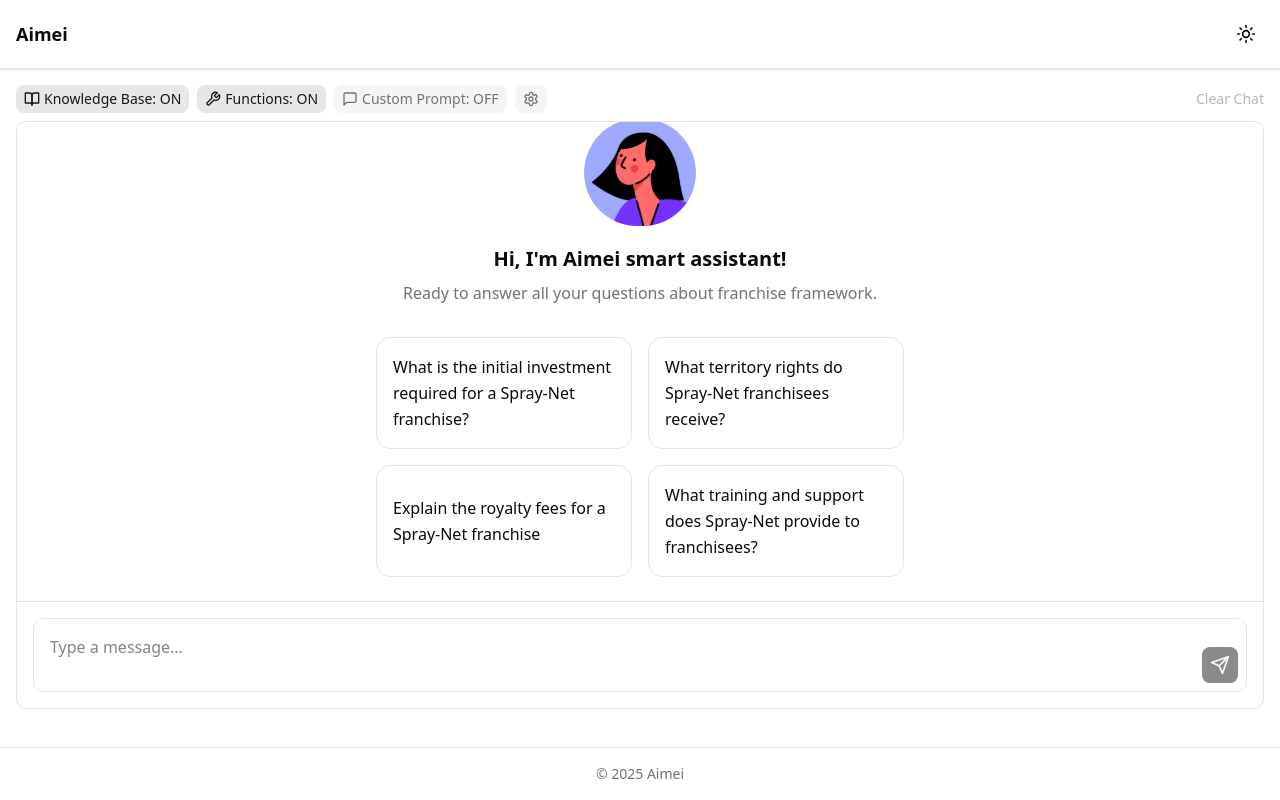
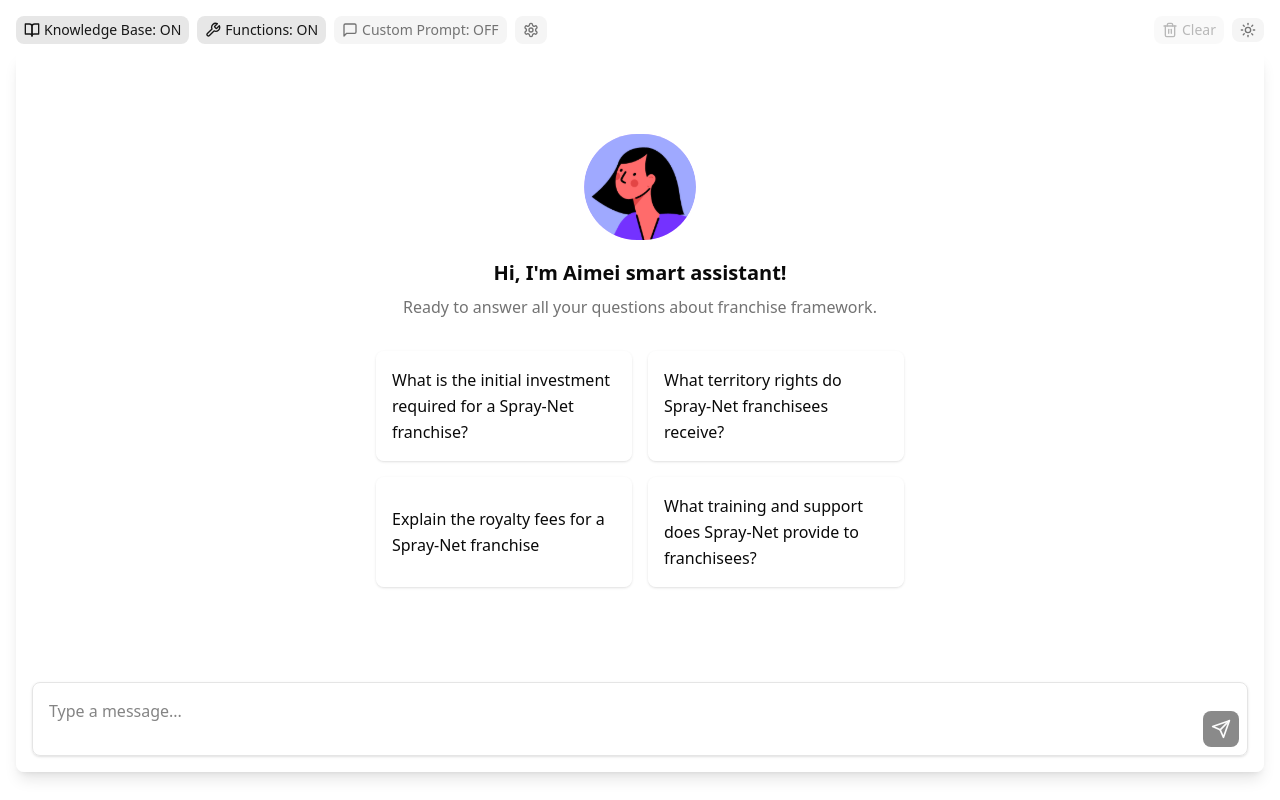
Before and after one commit to MaxsBond/aimei-assistant-chat, a Next.js app: page / in a window 1280 px wide. Built offline with nearby package versions, Linux system fonts and the light colour scheme.

Commit message:
Visual Update

```diff
--- /dev/null
+++ b/src/components/chat/chat-controls.tsx
@@ -0,0 +1,137 @@
+"use client";
+
+import {
+  BookOpen,
+  BookX,
+  Wrench,
+  SlashIcon,
+  MessageSquare,
+  Settings,
+  Trash2
+} from "lucide-react";
+import { useChatStore } from "@/lib/store";
+import { ThemeToggle } from "../theme/theme-toggle";
+
+export function ChatControls() {
+  const {
+    messages,
+    clearMessages,
+    isLoading,
+    clearSuggestions,
+    ragSettings,
+    toggleRAG,
+    functionSettings,
+    toggleFunctions,
+    customPromptSettings,
+    toggleCustomPrompt,
+    setShowCustomPromptForm,
+    getActivePrompt,
+  } = useChatStore();
+
+  const handleClearChat = () => {
+    if (window.confirm("Are you sure you want to clear the chat history?")) {
+      clearMessages();
+      clearSuggestions();
+    }
+  };
+
+  const handleOpenPromptManager = () => {
+    setShowCustomPromptForm(true);
+  };
+
+  // Get the active custom prompt if any
+  const activePrompt = getActivePrompt();
+
+  return (
+    <div className="flex items-center justify-between w-full mb-2 bg-background/60 rounded-md">
+      <div className="flex gap-2">
+        <button
+          onClick={toggleRAG}
+          className={`flex items-center gap-1 text-sm px-2 py-1 rounded-md ${
+            ragSettings.enabled
+              ? 'bg-primary/10 text-primary'
+              : 'bg-muted text-muted-foreground'
+          }`}
+        >
+          {ragSettings.enabled ? (
+            <>
+              <BookOpen className="w-4 h-4" />
+              <span>Knowledge Base: ON</span>
+            </>
+          ) : (
+            <>
+              <BookX className="w-4 h-4" />
+              <span>Knowledge Base: OFF</span>
+            </>
+          )}
+        </button>
+
+        <button
+          onClick={toggleFunctions}
+          className={`flex items-center gap-1 text-sm px-2 py-1 rounded-md ${
+            functionSettings.enabled
+              ? 'bg-primary/10 text-primary'
+              : 'bg-muted text-muted-foreground'
+          }`}
+        >
+          {functionSettings.enabled ? (
+            <>
+              <Wrench className="w-4 h-4" />
+              <span>Functions: ON</span>
+            </>
+          ) : (
+            <>
+              <div className="relative w-4 h-4">
+                <Wrench className="w-4 h-4" />
+                <SlashIcon className="w-4 h-4 absolute top-0 left-0 text-red-500" />
+              </div>
+              <span>Functions: OFF</span>
+            </>
+          )}
+        </button>
+
+        <button
+          onClick={toggleCustomPrompt}
+          className={`flex items-center gap-1 text-sm px-2 py-1 rounded-md ${
+            customPromptSettings.enabled && activePrompt
+              ? 'bg-primary/10 text-primary'
+              : 'bg-muted text-muted-foreground'
+          }`}
+        >
+          {customPromptSettings.enabled && activePrompt ? (
+            <>
+              <MessageSquare className="w-4 h-4" />
+              <span>{`Custom: ${activePrompt.name}`}</span>
+            </>
+          ) : (
+            <>
+              <MessageSquare className="w-4 h-4" />
+              <span>Custom Prompt: OFF</span>
+            </>
+          )}
+        </button>
+
+        <button
+          onClick={handleOpenPromptManager}
+          className="flex items-center gap-1 text-sm px-2 py-1 rounded-md bg-muted text-muted-foreground hover:bg-muted/80"
+          title="Manage Custom Prompts"
+        >
+          <Settings className="w-4 h-4" />
+        </button>
+      </div>
+
+      <div className="flex items-center gap-2">
+        <button
+          onClick={handleClearChat}
+          disabled={messages.length === 0 || isLoading}
+          className="flex items-center gap-1 text-sm px-2 py-1 rounded-md bg-muted text-muted-foreground hover:bg-muted/80 disabled:opacity-50"
+          title="Clear Chat"
+        >
+          <Trash2 className="w-4 h-4" />
+          <span>Clear</span>
+        </button>
+        <ThemeToggle />
+      </div>
+    </div>
+  );
+}
--- a/src/components/chat/chat-input.tsx
+++ b/src/components/chat/chat-input.tsx
@@ -62,7 +62,7 @@
   };
 
   return (
-    <div className={`border rounded-lg p-2 flex items-end gap-2 bg-background transition-colors ${isLoading ? 'border-primary/50' : ''}`}>
+    <div className={`border rounded-md p-2 flex items-end gap-2 bg-background/60 shadow-sm transition-colors ${isLoading ? 'border-primary/50' : ''}`}>
       <textarea
         ref={textareaRef}
         value={message}
--- a/src/components/chat/chat.tsx
+++ b/src/components/chat/chat.tsx
@@ -6,7 +6,6 @@
 import { ChatInput } from "./chat-input";
 import { SuggestionsContainer } from "./suggestions-container";
 import { sendMessage, getSuggestions, Message as ApiMessage } from "@/lib/api";
-import { BookOpen, BookX, Wrench, SlashIcon, MessageSquare, Settings } from "lucide-react";
 import { CustomPrompt, CustomPromptData } from "./custom-prompt";
 import { CustomPromptManager } from "./custom-prompt-manager";
 import { buildPromptFromCustomData } from "@/lib/promptUtils";
@@ -39,6 +38,7 @@
   } = useChatStore();
 
   const [showPromptManager, setShowPromptManager] = useState(false);
+  const [showSuggestions, setShowSuggestions] = useState(true);
 
   const handleSendMessage = async (content: string) => {
     // Add user message to the store
@@ -63,7 +63,7 @@
         enableFunctions: functionSettings.enabled,
         useCustomPrompt: customPromptSettings.enabled,
         customPromptContent: customPromptSettings.enabled && getActivePrompt()
-          ? buildPromptFromCustomData(getActivePrompt())
+          ? buildPromptFromCustomData(getActivePrompt()!)
           : undefined
       });
 
@@ -75,9 +75,9 @@
         {
           id: newMessageId, // Pass ID so we can reference it immediately
           citations: responseMessage.citations,
-          ragEnabled: responseMessage.citations?.length > 0,
-          confidence: responseMessage.citations?.length > 0 ?
-            getConfidenceFromCitations(responseMessage.citations) : undefined,
+          ragEnabled: responseMessage.citations && responseMessage.citations.length > 0,
+          confidence: responseMessage.citations && responseMessage.citations.length > 0 ?
+            getConfidenceFromCitations(responseMessage.citations || []) : undefined,
           needsCallback: responseMessage.callback?.needed,
           callbackReason: responseMessage.callback?.reason,
         }
@@ -155,94 +155,8 @@
   const activePrompt = getActivePrompt();
 
   return (
-    <div className="flex flex-col h-[calc(100vh-11rem)]">
-      <div className="flex justify-between mb-2">
-        <div className="flex gap-2">
-          <button
-            onClick={toggleRAG}
-            className={`flex items-center gap-1 text-sm px-2 py-1 rounded-md ${
-              ragSettings.enabled
-                ? 'bg-primary/10 text-primary'
-                : 'bg-muted text-muted-foreground'
-            }`}
-          >
-            {ragSettings.enabled ? (
-              <>
-                <BookOpen className="w-4 h-4" />
-                <span>Knowledge Base: ON</span>
-              </>
-            ) : (
-              <>
-                <BookX className="w-4 h-4" />
-                <span>Knowledge Base: OFF</span>
-              </>
-            )}
-          </button>
-
-          <button
-            onClick={toggleFunctions}
-            className={`flex items-center gap-1 text-sm px-2 py-1 rounded-md ${
-              functionSettings.enabled
-                ? 'bg-primary/10 text-primary'
-                : 'bg-muted text-muted-foreground'
-            }`}
-          >
-            {functionSettings.enabled ? (
-              <>
-                <Wrench className="w-4 h-4" />
-                <span>Functions: ON</span>
-              </>
-            ) : (
-              <>
-                <div className="relative w-4 h-4">
-                  <Wrench className="w-4 h-4" />
-                  <SlashIcon className="w-4 h-4 absolute top-0 left-0 text-red-500" />
-                </div>
-                <span>Functions: OFF</span>
-              </>
-            )}
-          </button>
-
-          <button
-            onClick={toggleCustomPrompt}
-            className={`flex items-center gap-1 text-sm px-2 py-1 rounded-md ${
-              customPromptSettings.enabled && activePrompt
-                ? 'bg-primary/10 text-primary'
-                : 'bg-muted text-muted-foreground'
-            }`}
-          >
-            {customPromptSettings.enabled && activePrompt ? (
-              <>
-                <MessageSquare className="w-4 h-4" />
-                <span>{`Custom: ${activePrompt.name}`}</span>
-              </>
-            ) : (
-              <>
-                <MessageSquare className="w-4 h-4" />
-                <span>Custom Prompt: OFF</span>
-              </>
-            )}
-          </button>
-
-          <button
-            onClick={handleOpenPromptManager}
-            className="flex items-center gap-1 text-sm px-2 py-1 rounded-md bg-muted text-muted-foreground hover:bg-muted/80"
-            title="Manage Custom Prompts"
-          >
-            <Settings className="w-4 h-4" />
-          </button>
-        </div>
-
-        <button
-          onClick={handleClearChat}
-          disabled={messages.length === 0 || isLoading}
-          className="text-sm text-muted-foreground hover:text-foreground disabled:opacity-50"
-        >
-          Clear Chat
-        </button>
-      </div>
-
-      <div className="flex-1 flex flex-col overflow-hidden border rounded-lg bg-background/50">
+    <div className="flex flex-col h-[calc(100vh-5rem)]">
+      <div className="flex-1 flex flex-col overflow-hidden rounded-md bg-background/60 shadow-lg">
         {showCustomPromptForm && (
           <CustomPrompt
             onClose={() => setShowCustomPromptForm(false)}
@@ -263,10 +177,12 @@
           onSendMessage={handleSendMessage}
         />
 
-        <div className="p-4 border-t">
+        <div className="p-4">
           <SuggestionsContainer
             suggestions={unusedSuggestions}
             onSelectSuggestion={handleSelectSuggestion}
+            showSuggestions={showSuggestions}
+            setShowSuggestions={setShowSuggestions}
           />
 
           <ChatInput onSendMessage={handleSendMessage} isLoading={isLoading} />
--- a/src/components/chat/suggestion-item.tsx
+++ b/src/components/chat/suggestion-item.tsx
@@ -11,7 +11,7 @@
   return (
     <button
       onClick={() => onClick(suggestion)}
-      className="px-3 py-2 bg-muted/60 hover:bg-muted text-sm rounded-lg border transition-colors whitespace-normal text-left"
+      className="px-3 py-2 bg-background/60 hover:bg-muted text-sm rounded-md border shadow-sm transition-colors whitespace-normal text-left"
     >
       {suggestion.content}
     </button>
--- a/src/components/chat/suggestions-container.tsx
+++ b/src/components/chat/suggestions-container.tsx
@@ -2,21 +2,50 @@
 
 import { SuggestionItem } from "./suggestion-item";
 import { Suggestion } from "@/lib/store";
+import { ChevronDown, ChevronUp } from "lucide-react";
+import { Dispatch, SetStateAction } from "react";
 
 interface SuggestionsContainerProps {
   suggestions: Suggestion[];
   onSelectSuggestion: (suggestion: Suggestion) => void;
+  showSuggestions: boolean;
+  setShowSuggestions: Dispatch<SetStateAction<boolean>>;
 }
 
 export function SuggestionsContainer({
   suggestions,
   onSelectSuggestion,
+  showSuggestions,
+  setShowSuggestions,
 }: SuggestionsContainerProps) {
   if (!suggestions.length) return null;
 
   return (
     <div className="mb-4">
-      <p className="text-xs text-muted-foreground mb-2">Suggested follow-ups:</p>
+      <div className="flex items-center justify-between mb-2">
+        <div className="flex items-center">
+          <button
+            onClick={() => setShowSuggestions(!showSuggestions)}
+            className="flex items-center justify-center p-1 mr-1 hover:bg-muted/50 rounded-md text-muted-foreground"
+            aria-label={showSuggestions ? "Hide suggestions" : "Show suggestions"}
+          >
+            {showSuggestions ? (
+              <ChevronDown className="h-4 w-4" />
+            ) : (
+              <ChevronUp className="h-4 w-4" />
+            )}
+          </button>
+          <p className="text-xs text-muted-foreground">Suggestions</p>
+        </div>
+      </div>
+
+      <div
+        className={`overflow-hidden transition-all duration-300 ease-in-out ${
+          showSuggestions
+            ? 'max-h-96 opacity-100 my-2'
+            : 'max-h-0 opacity-0 my-0'
+        }`}
+      >
         <div className="flex flex-wrap gap-2">
           {suggestions.map((suggestion) => (
             <SuggestionItem
@@ -27,5 +56,6 @@
           ))}
         </div>
       </div>
+    </div>
   );
 }
--- a/src/components/chat/welcome-suggestions.tsx
+++ b/src/components/chat/welcome-suggestions.tsx
@@ -26,7 +26,7 @@
         <button
           key={index}
           onClick={() => onClick(suggestion.title)}
-          className="p-4 rounded-xl border bg-background hover:bg-muted/50 transition-colors text-left w-full"
+          className="p-4 rounded-md bg-background/60 shadow-sm hover:bg-muted/50 transition-colors text-left w-full"
         >
           <div className="leading-relaxed">{suggestion.title}</div>
         </button>
--- a/src/components/layout/main-layout.tsx
+++ b/src/components/layout/main-layout.tsx
@@ -1,7 +1,7 @@
 "use client";
 
 import { ReactNode } from "react";
-import { ThemeToggle } from "../theme/theme-toggle";
+import { ChatControls } from "../chat/chat-controls";
 
 interface MainLayoutProps {
   children: ReactNode;
@@ -10,25 +10,11 @@
 export function MainLayout({ children }: MainLayoutProps) {
   return (
     <div className="flex flex-col min-h-screen">
-      {/* Header */}
-      <header className="sticky top-0 z-10 border-b bg-background p-4 shadow-sm">
-        <div className="container mx-auto flex items-center justify-between">
-          <h1 className="text-lg font-semibold">Aimei</h1>
-          <ThemeToggle />
-        </div>
-      </header>
-
       {/* Main content */}
       <main className="flex-1 container mx-auto p-4">
+        <ChatControls />
         {children}
       </main>
-
-      {/* Footer */}
-      <footer className="border-t bg-background p-4">
-        <div className="container mx-auto text-center text-sm text-muted-foreground">
-          <p>© {new Date().getFullYear()} Aimei</p>
-        </div>
-      </footer>
     </div>
   );
 }
--- a/src/components/theme/theme-toggle.tsx
+++ b/src/components/theme/theme-toggle.tsx
@@ -15,19 +15,19 @@
 
   // Don't render anything during SSR or when hydrating
   if (!mounted) {
-    return <div className="w-9 h-9"></div>; // Placeholder with same size
+    return <div className="w-4 h-4"></div>; // Placeholder with same size as other icons
   }
 
   return (
     <button
       onClick={() => setTheme(theme === "light" ? "dark" : "light")}
-      className="rounded-md p-2 focus:outline-none focus:ring-2 focus:ring-primary hover:bg-muted"
+      className="flex items-center gap-1 text-sm px-2 py-1 rounded-md bg-muted text-muted-foreground hover:bg-muted/80"
       aria-label="Toggle theme"
     >
       {theme === "light" ? (
-        <Moon className="h-5 w-5" />
+        <Moon className="w-4 h-4" />
       ) : (
-        <Sun className="h-5 w-5" />
+        <Sun className="w-4 h-4" />
       )}
     </button>
   );
```
Also changed, not shown: src/components/chat/message-item.tsx (+30 -18 lines), public/user-avatar.svg (added). Lines whose indentation alone changed are shown as unchanged.
